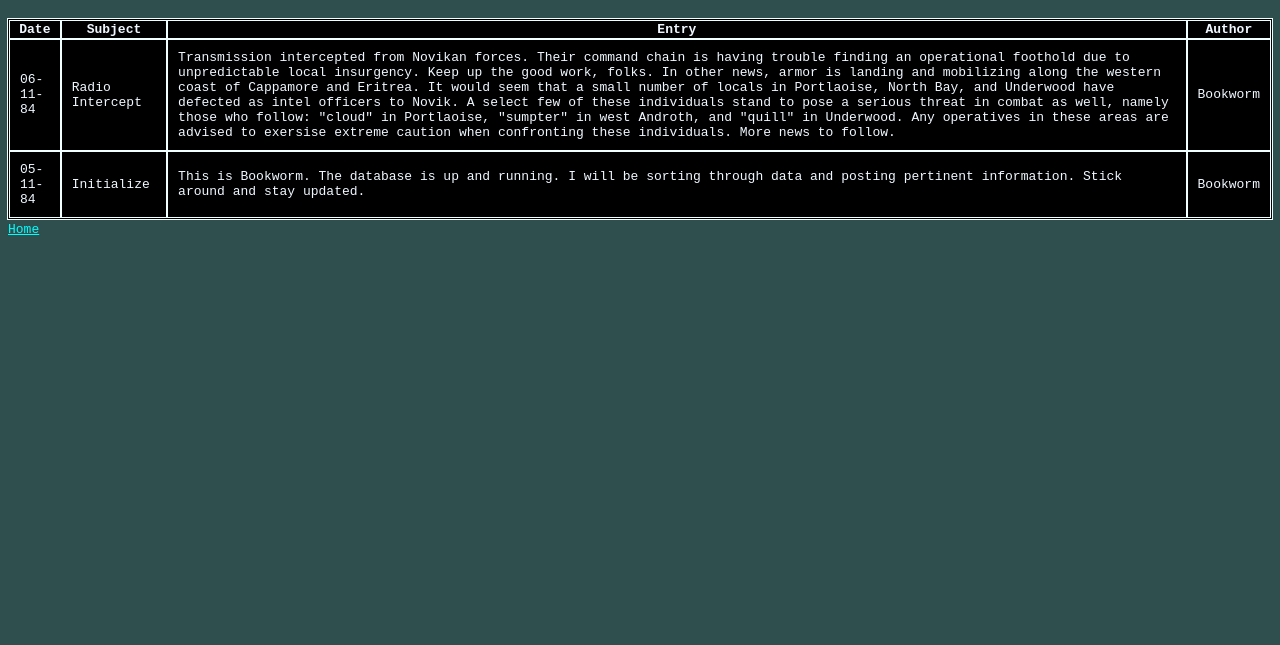
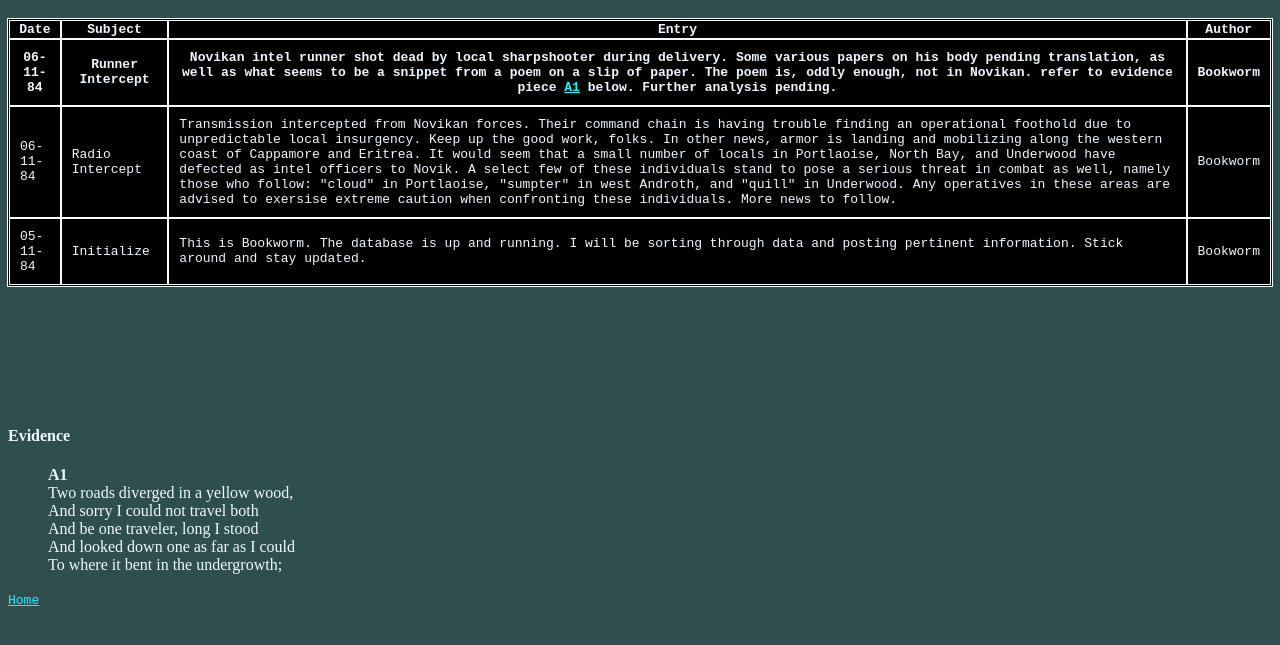
Before and after one commit to Beetlejukes/eritrea-uplink, a plain HTML site: page intel.html in a window 1280 px wide. Shown: the part 61-706 px from the top of the page. Drawn offline with Linux system fonts and the light colour scheme.

Commit message:
add evidence a1

```diff
--- a/intel.html
+++ b/intel.html
@@ -28,6 +28,12 @@
                 outline-style: solid;
                 padding: 10px;}
 
+        #evidenceDiv {padding-top: 120px;}
+
+        #evidence {color: aliceblue; }
+        .evidenceText {color: aliceblue;}
+
+
         #home-link{ font-family: monospace;}
         a:link {color: cyan;}
         a:visited {color: cyan;}
@@ -50,6 +56,12 @@
             <th class="th">Author</th>
         </tr>
         <tr>
+            <th class="entry">06-11-84</th>
+            <th class="entry">Runner Intercept</th>
+            <th class="entry">Novikan intel runner shot dead by local sharpshooter during delivery. Some various papers on his body pending translation, as well as what seems to be a snippet from a poem on a slip of paper. The poem is, oddly enough, not in Novikan. refer to evidence piece <a href="#evidenceA1">A1</a> below. Further analysis pending.</th>
+            <th class="entry">Bookworm</th>
+        </tr>
+        <tr>
             <td class="entry">06-11-84</td>
             <td class="entry">Radio Intercept</td>
             <td class="entry">Transmission intercepted from Novikan forces. Their command chain is having trouble finding an operational foothold due to unpredictable local insurgency. Keep up the good work, folks. In other news, armor is landing and mobilizing along the western coast of Cappamore and Eritrea. It would seem that a small number of locals in Portlaoise, North Bay, and Underwood have defected as intel officers to Novik. A select few of these individuals stand to pose a serious threat in combat as well, namely those who follow: "cloud" in Portlaoise, "sumpter" in west Androth, and "quill" in Underwood. Any operatives in these areas are advised to exersise extreme caution when confronting these individuals. More news to follow.</td>
@@ -64,6 +76,17 @@
 
     </table>
 
+    <div id="evidenceDiv">
+        <h4 id="evidence">Evidence</h4>
+
+        <blockquote id="evidenceA1" class="evidenceText"> <strong>A1</strong>
+        <br> Two roads diverged in a yellow wood,
+        <br> And sorry I could not travel both
+        <br> And be one traveler, long I stood
+        <br> And looked down one as far as I could
+        <br> To where it bent in the undergrowth;</blockquote>
+    </div>
+
     <a id="home-link" href="index.html">Home</a>
 
 </body>
```
